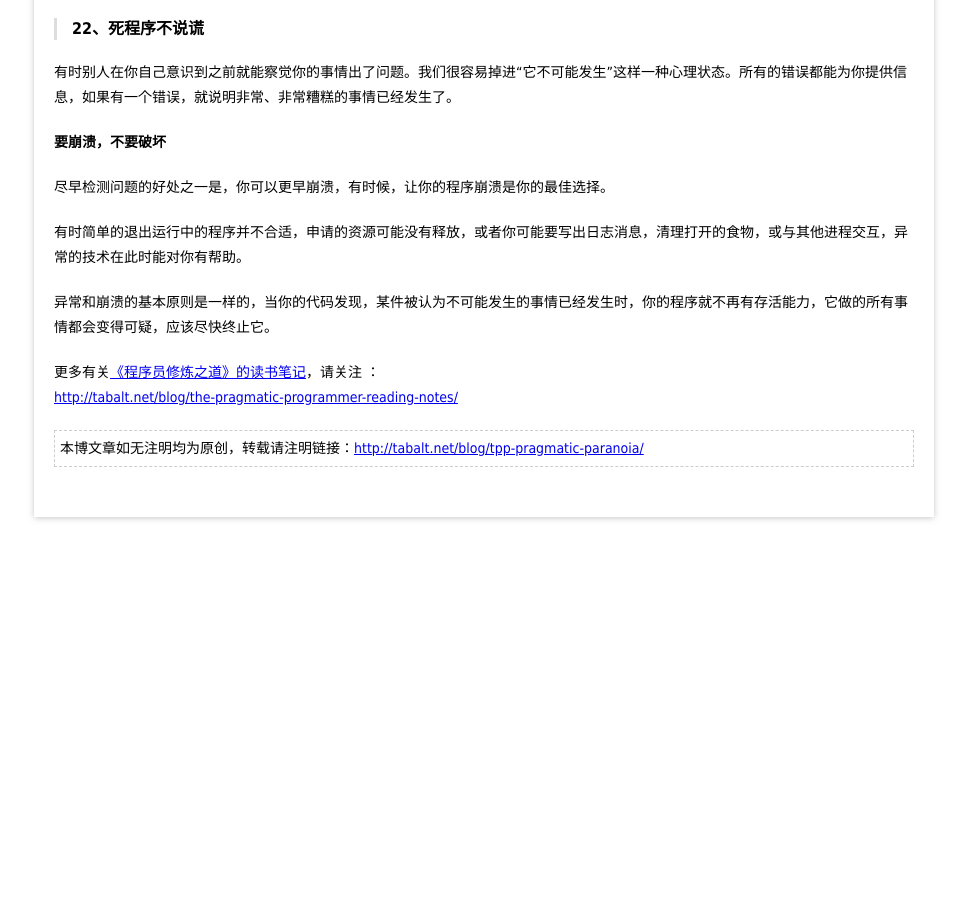
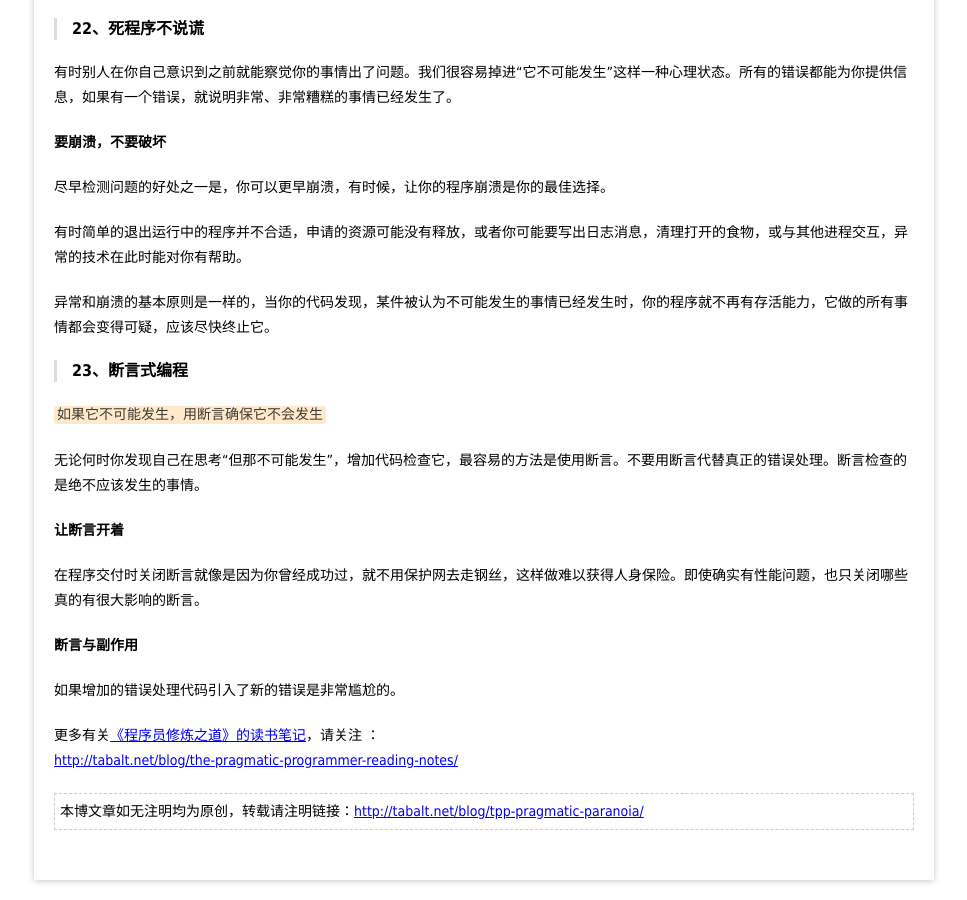
Before and after one commit to tabalt/tabalt.github.io, a Jekyll site: the page built from _posts/the-pragmatic-programmer/2014-11-18-tpp-pragmatic-paranoia.md, in a window 1280 px wide and 900 px high, scrolled down 1224 px. Shown: the whole window, without its empty margins (156-1123 px from the left). Built offline with Jekyll 4.4.1, drawn with Linux system fonts in a browser that asks for light colours; Markdown is read by kramdown in place of the engine named in the settings; comment, search, counter and statistics services are not loaded; before the commit the page ends 1761 px from its top, so only the background shows below that.

Commit message:
update blog

```diff
--- a/_posts/the-pragmatic-programmer/2014-11-18-tpp-pragmatic-paranoia.md
+++ b/_posts/the-pragmatic-programmer/2014-11-18-tpp-pragmatic-paranoia.md
@@ -84,6 +84,21 @@ description: 《程序员修炼之道》第4章注重实效的偏执读书笔记
 异常和崩溃的基本原则是一样的，当你的代码发现，某件被认为不可能发生的事情已经发生时，你的程序就不再有存活能力，它做的所有事情都会变得可疑，应该尽快终止它。
 
 
+### 23、断言式编程
+
+`如果它不可能发生，用断言确保它不会发生`
+
+无论何时你发现自己在思考“但那不可能发生”，增加代码检查它，最容易的方法是使用断言。不要用断言代替真正的错误处理。断言检查的是绝不应该发生的事情。
+
+
+**让断言开着**
+
+在程序交付时关闭断言就像是因为你曾经成功过，就不用保护网去走钢丝，这样做难以获得人身保险。即使确实有性能问题，也只关闭哪些真的有很大影响的断言。
+
+**断言与副作用**
+
+如果增加的错误处理代码引入了新的错误是非常尴尬的。
+
 
 
 更多有关[《程序员修炼之道》的读书笔记](http://tabalt.net/blog/the-pragmatic-programmer-reading-notes/)，请关注 ：
```
